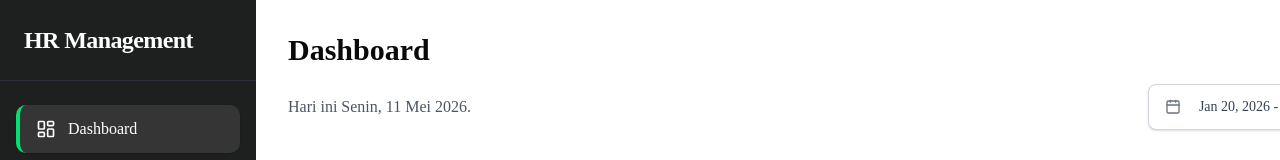
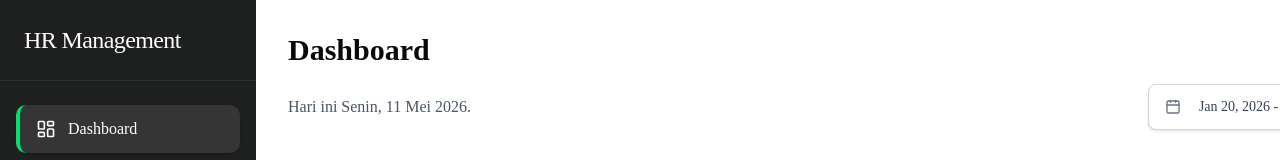
Before and after one commit to AmarMsd/dashboard-next-js, a Next.js app: page / in a window 1280 px wide. Shown: the top 160 px of the page. Built offline with nearby package versions, Linux system fonts and the light colour scheme.

Commit message:
improve: change margin

```diff
--- a/src/components/SidebarMenu/SidebarMenu.jsx
+++ b/src/components/SidebarMenu/SidebarMenu.jsx
@@ -23,7 +23,7 @@ export default function SidebarMenu() {
     return (
         <div className="w-64 bg-[#1e1f1f] text-white h-screen">
             <div className="w-full px-6 py-6">
-                <h2 className="text-2xl font-extrabold tracking-tight">HR Management</h2>
+                <h2 className="text-2xl font-light tracking-tight">HR Management</h2>
             </div>
 
             <div className="border-b border-gray-700/50"></div>
```
